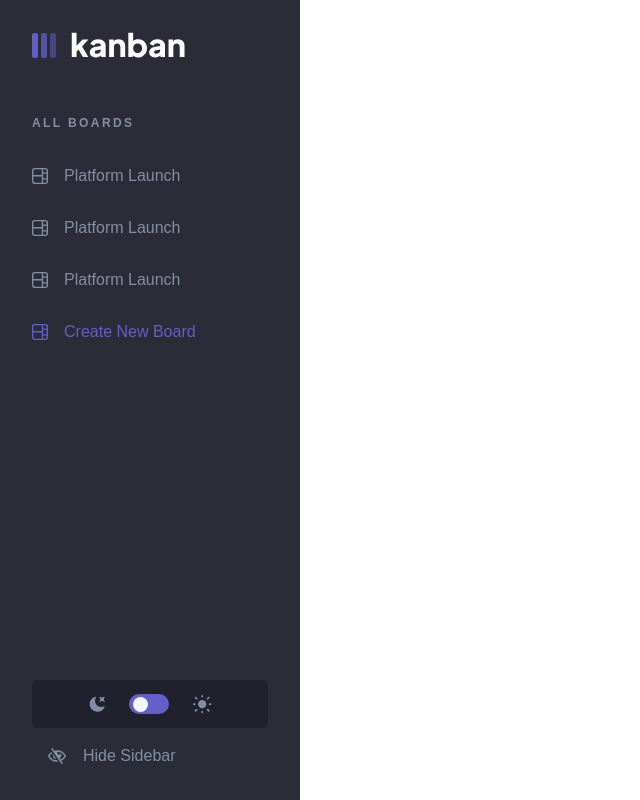
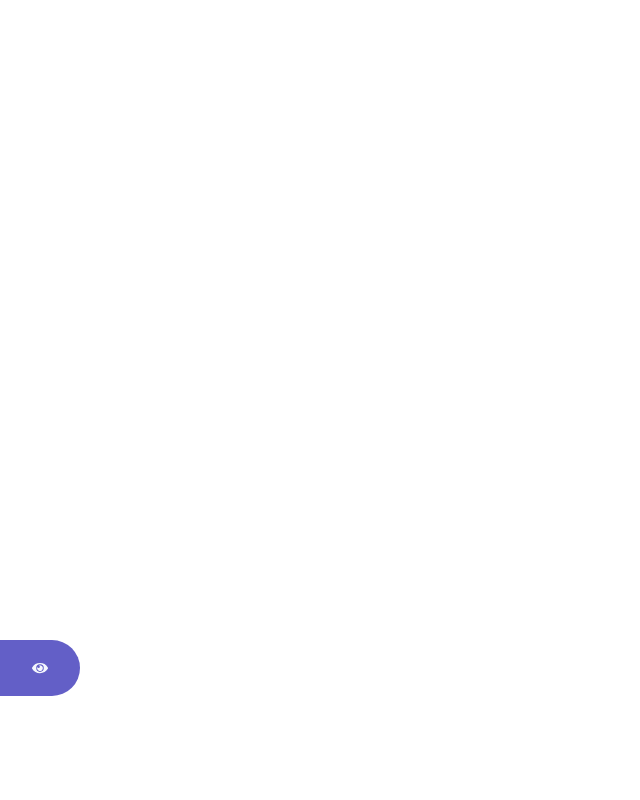
Before and after one commit to abdulrahmanalaa123/super-duper-task-management, a React (Create React App) app: page / in a window 1280 px wide. Shown: the whole page, without its empty margins (0-640 px from the left). Built offline with nearby package versions, Linux system fonts and the light colour scheme.

Commit message:
added showsidebar and hidesidebar

```diff
--- a/src/components/navbar.js
+++ b/src/components/navbar.js
@@ -5,16 +5,30 @@ import CreateBoard from "./createBoard";
 import { ReactComponent as DarkIcon } from "../icons/dark.svg";
 import { ReactComponent as LightIcon } from "../icons/light.svg";
 import { ReactComponent as HideSidebar } from "../icons/hideSidebar.svg";
+import { useState } from "react";
 import CustomToggle from "./customToggle";
+import { ReactComponent as ShowSidebar } from "../icons/showSideBar.svg";
+
 function Navbar({ toggleHover }) {
   // will be used later to switch the theme
+  const [hidden, setHidden] = useState(false);
 
   return (
     <div
-      className="navbarcomp"
+      className={`navbarcomp ${hidden ? "" : "-translate-x-[300px]"}`}
       onMouseEnter={() => toggleHover(true)}
       onMouseLeave={() => toggleHover(false)}
     >
+      {!hidden && (
+        <button
+          className=" absolute w-20 h-14 top-[80%] bg-dark-violet left-[100%] rounded-r-full"
+          onClick={() => {
+            setHidden(true);
+          }}
+        >
+          <ShowSidebar className="ml-8 text-workspace-bg-light"></ShowSidebar>
+        </button>
+      )}
       <div>
         <Logo></Logo>
       </div>
@@ -47,7 +61,12 @@ function Navbar({ toggleHover }) {
             <LightIcon className="text-text-grey"></LightIcon>
           </div>
           <div>
-            <button className="ml-4 flex items-center group">
+            <button
+              className="ml-4 flex items-center group"
+              onClick={() => {
+                setHidden(false);
+              }}
+            >
               <HideSidebar className="w-5 h-4 text-text-grey mr-4 group-hover:opacity-80"></HideSidebar>
               <span className="text-text-grey group-hover:opacity-80">
                 Hide Sidebar
--- a/src/index.css
+++ b/src/index.css
@@ -24,8 +24,8 @@ code {
 @layer components {
   .navbarcomp {
     /* -left-[250px] */
-    /* hover:translate-x-[250px] */
-    @apply flex flex-col absolute   transition ease-in-out delay-150 duration-300 bg-primary-color-dark  p-8 w-[300px] overflow-hidden hover:overflow-visible  h-full;
+    /* hover: */
+    @apply flex flex-col absolute   transition ease-in-out  duration-300 bg-primary-color-dark  p-8 w-[300px]  h-full;
   }
 
   .boardButton {
```
